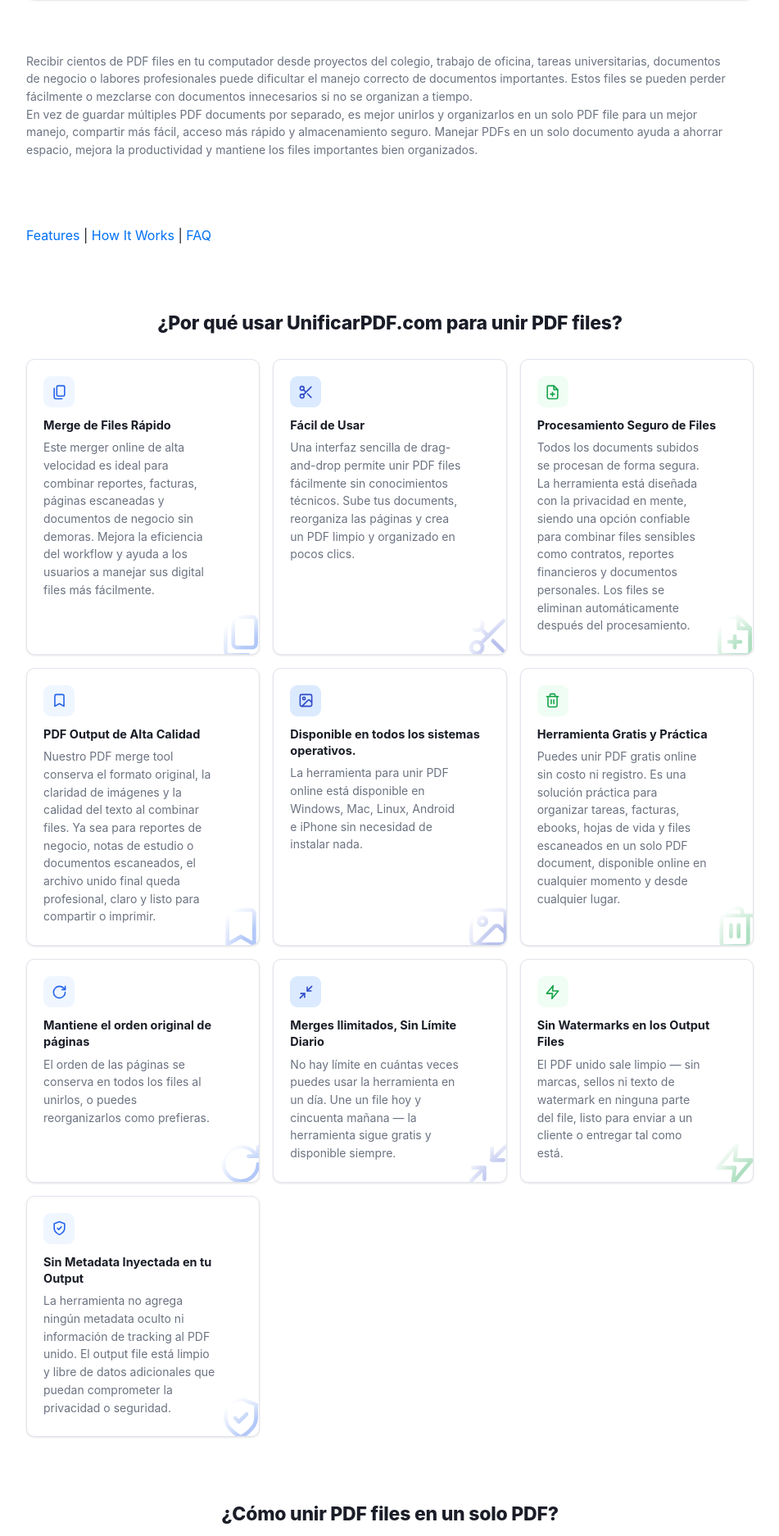
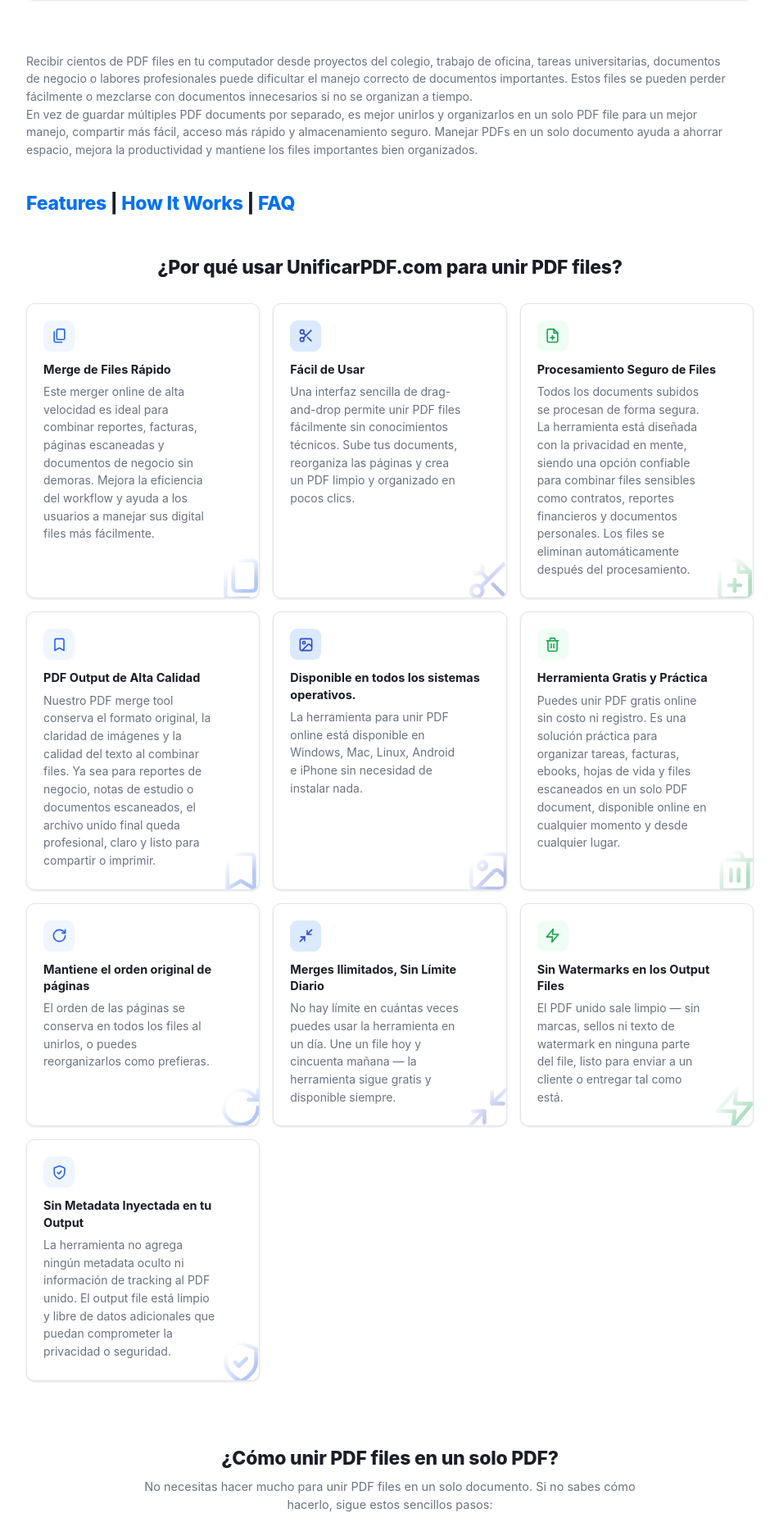
Before and after one commit to rforrupesh/jekyllmultilingual, a Jekyll site: the page built from index.md, in a window 1280 px wide. Shown: the part 1291-3165 px from the top of the page at 82% size, without its empty margins (164-1115 px from the left). Built offline with Jekyll 4.4.1, drawn with Linux system fonts in a browser that asks for light colours.

Commit message:
Update index.md

```diff
--- a/index.md
+++ b/index.md
@@ -132,7 +132,7 @@
     </p>
   </section>
 
-<div class="isec-block"> <a href="#features">Features</a> | <a href="#how-it-works">How It Works</a> | <a href="#faq">FAQ</a></div>
+<div class="isec-block__title"> <a href="#features">Features</a> | <a href="#how-it-works">How It Works</a> | <a href="#faq">FAQ</a></div>
 
   <section class="isec-block isec-why" aria-labelledby="isec-why-title" id="features">
     <div class="isec-block__head">
```
